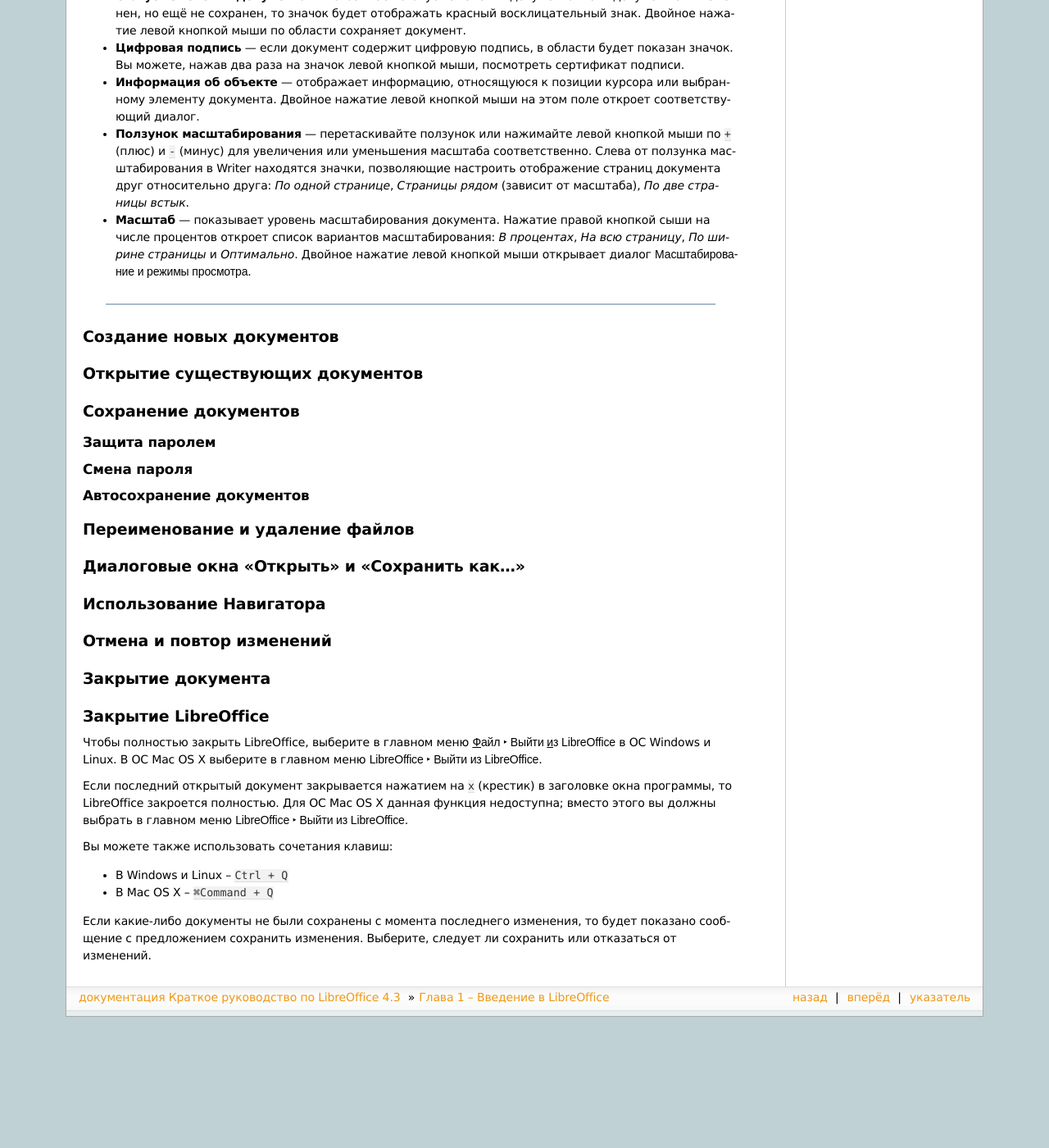
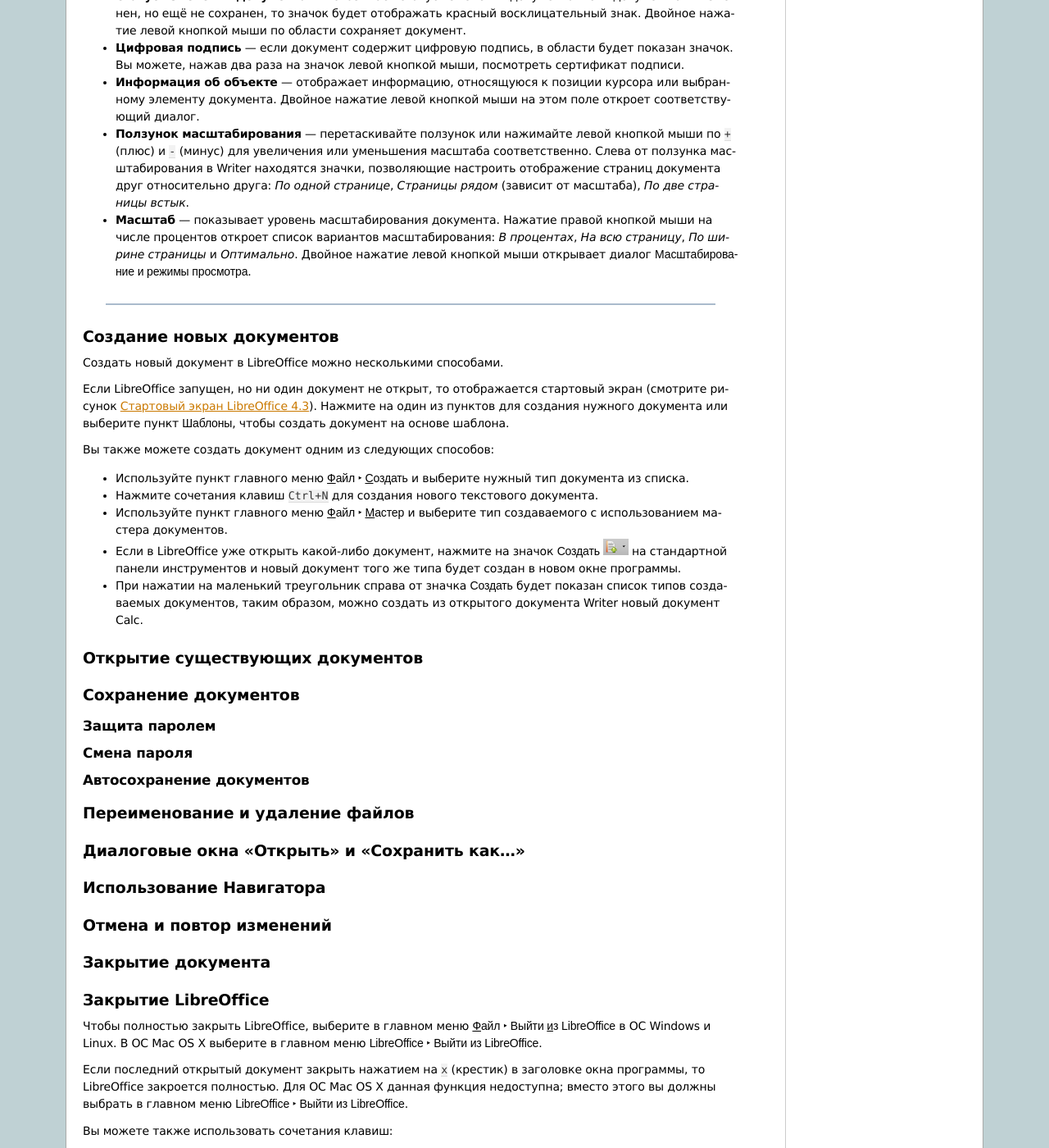
Before and after one commit to LibreRussia/libreoffice-gettingstarted, a Sphinx documentation site: the page built from docs/Chapter-1-Introducing-LibreOffice.rst, in a window 1280 px wide and 1400 px high, scrolled down 11422 px. Shown: the whole window at 82% size. Built offline with Sphinx 7.4.7, drawn with Linux system fonts in a browser that asks for light colours; formulas are drawn with MathJax 3; before the commit the page ends 12662 px from its top, so only the background shows below that.

Commit message:
Добавил пункт Создание новых документов

```diff
--- a/docs/Chapter-1-Introducing-LibreOffice.rst
+++ b/docs/Chapter-1-Introducing-LibreOffice.rst
@@ -446,13 +446,27 @@ LibreOffice включает функцию :guilabel:`Быстрого запу
 
 * **Ползунок масштабирования** — перетаскивайте ползунок или нажимайте  левой кнопкой мыши по ``+`` (плюс) и ``-`` (минус) для увеличения или уменьшения масштаба соответственно. Слева от ползунка масштабирования в Writer находятся значки, позволяющие настроить отображение страниц документа друг относительно друга: *По одной странице*, *Страницы рядом* (зависит от масштаба), *По две страницы встык*.
 
-* **Масштаб** — показывает уровень масштабирования документа. Нажатие правой кнопкой сыши на числе процентов откроет список вариантов масштабирования: *В процентах*, *На всю страницу*, *По ширине страницы* и *Оптимально*. Двойное нажатие левой кнопкой мыши открывает диалог :guilabel:`Масштабирование и режимы просмотра`.
+* **Масштаб** — показывает уровень масштабирования документа. Нажатие правой кнопкой мыши на числе процентов откроет список вариантов масштабирования: *В процентах*, *На всю страницу*, *По ширине страницы* и *Оптимально*. Двойное нажатие левой кнопкой мыши открывает диалог :guilabel:`Масштабирование и режимы просмотра`.
 
 ------------------
 
 Создание новых документов
 -------------------------
 
+Создать новый документ в LibreOffice можно несколькими способами.
+
+Если LibreOffice запущен, но ни один документ не открыт, то отображается стартовый экран (смотрите рисунок :ref:`ch1-lo-screen-002`). Нажмите на один из пунктов для создания нужного документа или выберите пункт :guilabel:`Шаблоны`, чтобы создать документ на основе шаблона.
+
+Вы также можете создать документ одним из следующих способов:
+
+* Используйте пункт главного меню :menuselection:`&Файл --> &Создать` и выберите нужный тип документа из списка.
+* Нажмите сочетания клавиш ``Ctrl+N`` для создания нового текстового документа.
+* Используйте пункт главного меню :menuselection:`&Файл --> &Мастер` и выберите тип создаваемого с использованием мастера документов.
+* Если в LibreOffice уже открыть какой-либо документ, нажмите на значок :guilabel:`Создать` |newdoc-icon| на стандартной панели инструментов и новый документ того же типа будет создан в новом окне программы.
+* При нажатии на маленький треугольник справа от значка :guilabel:`Создать` будет показан список типов создаваемых документов, таким образом, можно создать из открытого документа Writer новый документ Calc.
+
+.. |newdoc-icon| image:: _static/icons/lo-new-doc-icon.png
+                 :scale: 60%
 
 
 Открытие существующих документов
@@ -505,7 +519,7 @@ LibreOffice включает функцию :guilabel:`Быстрого запу
 
 Чтобы полностью закрыть LibreOffice, выберите в главном меню :menuselection:`&Файл  --> Выйти &из LibreOffice` в ОС Windows и Linux. В ОС Mac OS X выберите  в главном меню :menuselection:`LibreOffice  --> Выйти из LibreOffice`.
 
-Если последний открытый документ закрывается нажатием на ``x`` (крестик) в заголовке окна программы, то LibreOffice закроется полностью. Для ОС Mac OS X данная функция недоступна; вместо этого вы должны выбрать в главном меню :menuselection:`LibreOffice  --> Выйти из LibreOffice`.
+Если последний открытый документ закрыть нажатием на ``x`` (крестик) в заголовке окна программы, то LibreOffice закроется полностью. Для ОС Mac OS X данная функция недоступна; вместо этого вы должны выбрать в главном меню :menuselection:`LibreOffice  --> Выйти из LibreOffice`.
 
 Вы можете также использовать сочетания клавиш:
 
```
Also changed, not shown: docs/_static/icons/lo-new-doc-icon.png (added), 6 other files.
